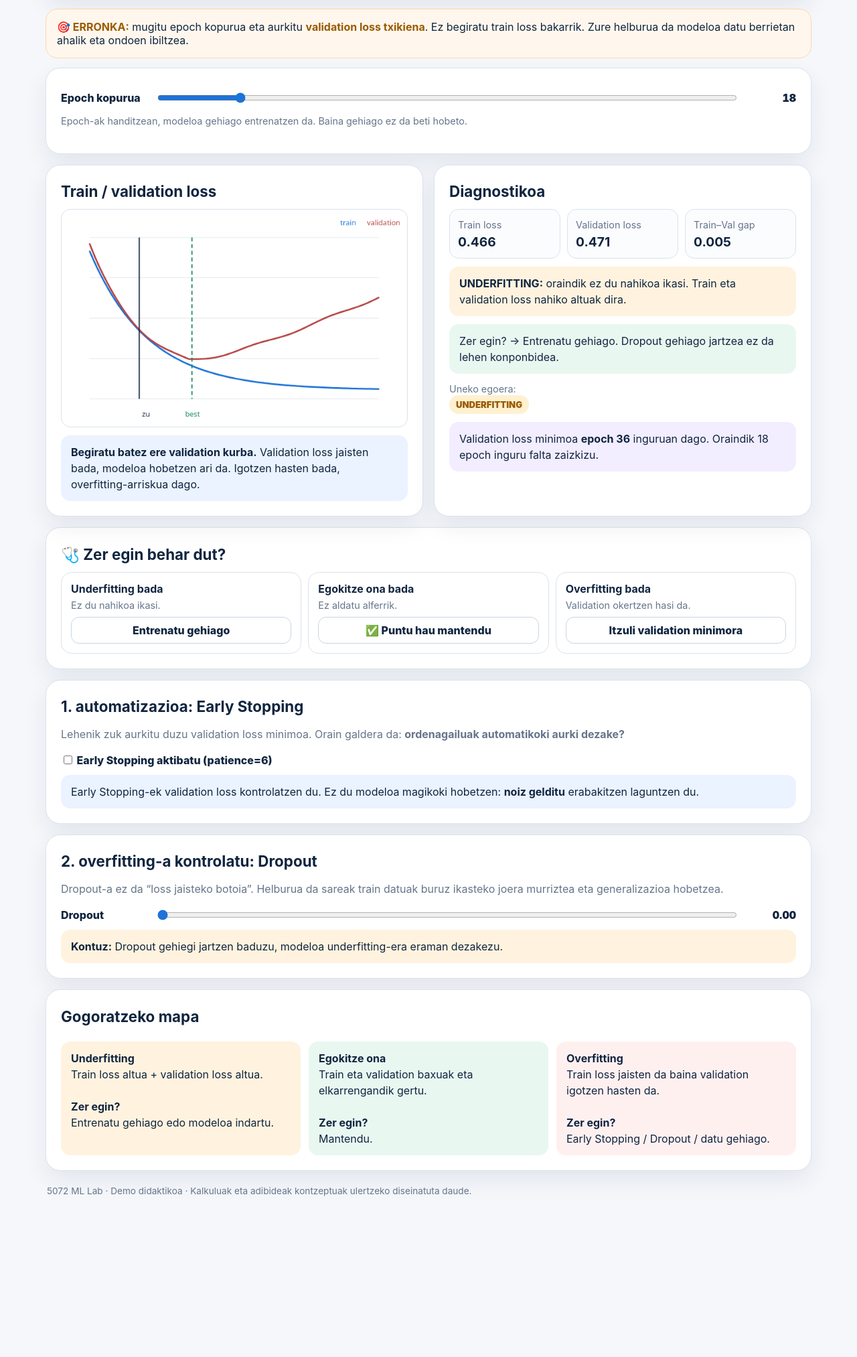
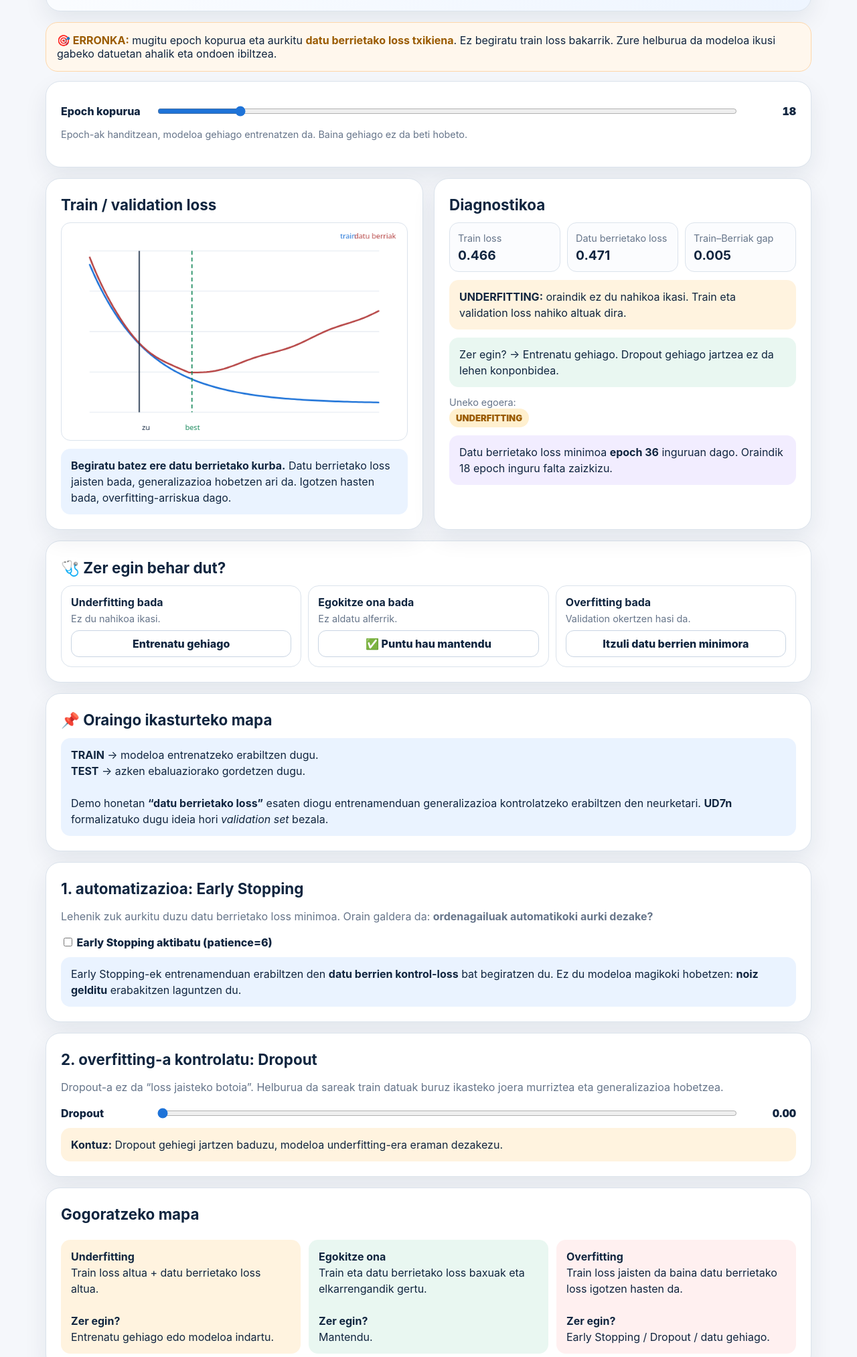
Before and after one commit to rbarrenago/5072-ml, a plain HTML site: page demos/training-doctor/index.html in a window 1280 px wide. Shown: the part 534-2560 px from the top of the page at 67% size. Before the commit the page ends 2400 px from the top, so only its background shows below. Drawn offline with Linux system fonts and the light colour scheme.

Commit message:
Align Training Doctor terminology with UD5 train-test scope

```diff
--- a/demos/training-doctor/index.html
+++ b/demos/training-doctor/index.html
@@ -128,7 +128,7 @@ canvas{width:100%;height:auto;border:1px solid var(--line);border-radius:14px;ba
   <div class="goal">
     <div class="goalbox good">
       <strong>✅ Zer bilatzen dugu?</strong>
-      Validation loss txikia eta train/validation arteko aldea txikia.
+      Datu berrietako loss txikia eta train/datu berrietako loss arteko aldea txikia.
     </div>
     <div class="goalbox info">
       <strong>❌ Zer EZ dugu bilatzen?</strong>
@@ -138,8 +138,8 @@ canvas{width:100%;height:auto;border:1px solid var(--line);border-radius:14px;ba
 
   <div class="timeline">
     <div class="phase under"><strong>1 · Epoch gutxi</strong>UNDERFITTING<br><span class="small">Oraindik ez du nahikoa ikasi.</span></div>
-    <div class="phase good"><strong>2 · Puntu egokia</strong>EGOKITZE ONA<br><span class="small">Validation loss minimoaren ingurua.</span></div>
-    <div class="phase over"><strong>3 · Epoch gehiegi</strong>OVERFITTING<br><span class="small">Train hobetzen da, validation okertzen.</span></div>
+    <div class="phase good"><strong>2 · Puntu egokia</strong>EGOKITZE ONA<br><span class="small">Datu berrietako loss minimoaren ingurua.</span></div>
+    <div class="phase over"><strong>3 · Epoch gehiegi</strong>OVERFITTING<br><span class="small">Train hobetzen da, baina datu berrietako emaitza okertzen.</span></div>
   </div>
 
   <div class="modebar">
@@ -152,8 +152,8 @@ canvas{width:100%;height:auto;border:1px solid var(--line);border-radius:14px;ba
 <section id="guidedMode">
 
   <div class="mission">
-    <strong>🎯 ERRONKA:</strong> mugitu epoch kopurua eta aurkitu <strong>validation loss txikiena</strong>.
-    Ez begiratu train loss bakarrik. Zure helburua da modeloa datu berrietan ahalik eta ondoen ibiltzea.
+    <strong>🎯 ERRONKA:</strong> mugitu epoch kopurua eta aurkitu <strong>datu berrietako loss txikiena</strong>.
+    Ez begiratu train loss bakarrik. Zure helburua da modeloa ikusi gabeko datuetan ahalik eta ondoen ibiltzea.
   </div>
 
   <section class="card">
@@ -170,8 +170,8 @@ canvas{width:100%;height:auto;border:1px solid var(--line);border-radius:14px;ba
       <h2>Train / validation loss</h2>
       <canvas id="gPlot" width="620" height="390"></canvas>
       <div class="callout blue">
-        <strong>Begiratu batez ere validation kurba.</strong>
-        Validation loss jaisten bada, modeloa hobetzen ari da. Igotzen hasten bada, overfitting-arriskua dago.
+        <strong>Begiratu batez ere datu berrietako kurba.</strong>
+        Datu berrietako loss jaisten bada, generalizazioa hobetzen ari da. Igotzen hasten bada, overfitting-arriskua dago.
       </div>
     </section>
 
@@ -180,8 +180,8 @@ canvas{width:100%;height:auto;border:1px solid var(--line);border-radius:14px;ba
 
       <div class="status">
         <div class="item"><span class="small">Train loss</span><b id="gTrain">—</b></div>
-        <div class="item"><span class="small">Validation loss</span><b id="gVal">—</b></div>
-        <div class="item"><span class="small">Train–Val gap</span><b id="gGap">—</b></div>
+        <div class="item"><span class="small">Datu berrietako loss</span><b id="gVal">—</b></div>
+        <div class="item"><span class="small">Train–Berriak gap</span><b id="gGap">—</b></div>
       </div>
 
       <div class="callout" id="gDiag"></div>
@@ -212,17 +212,27 @@ canvas{width:100%;height:auto;border:1px solid var(--line);border-radius:14px;ba
       <div class="action">
         <b>Overfitting bada</b>
         <span class="small">Validation okertzen hasi da.</span>
-        <button class="btn" id="goBest">Itzuli validation minimora</button>
+        <button class="btn" id="goBest">Itzuli datu berrien minimora</button>
       </div>
     </div>
   </section>
 
   <section class="card">
+    <h2>📌 Oraingo ikasturteko mapa</h2>
+    <div class="callout blue">
+      <strong>TRAIN</strong> → modeloa entrenatzeko erabiltzen dugu.<br>
+      <strong>TEST</strong> → azken ebaluaziorako gordetzen dugu.<br><br>
+      Demo honetan <strong>“datu berrietako loss”</strong> esaten diogu entrenamenduan generalizazioa kontrolatzeko erabiltzen den neurketari.
+      <strong>UD7n</strong> formalizatuko dugu ideia hori <em>validation set</em> bezala.
+    </div>
+  </section>
+
+  <section class="card">
     <h2>1. automatizazioa: Early Stopping</h2>
-    <p>Lehenik zuk aurkitu duzu validation loss minimoa. Orain galdera da: <strong>ordenagailuak automatikoki aurki dezake?</strong></p>
+    <p>Lehenik zuk aurkitu duzu datu berrietako loss minimoa. Orain galdera da: <strong>ordenagailuak automatikoki aurki dezake?</strong></p>
     <label style="font-weight:800"><input id="gEarly" type="checkbox"> Early Stopping aktibatu (patience=6)</label>
     <div class="callout blue" id="earlyExplanation">
-      Early Stopping-ek validation loss kontrolatzen du. Ez du modeloa magikoki hobetzen: <strong>noiz gelditu</strong> erabakitzen laguntzen du.
+      Early Stopping-ek entrenamenduan erabiltzen den <strong>datu berrien kontrol-loss</strong> bat begiratzen du. Ez du modeloa magikoki hobetzen: <strong>noiz gelditu</strong> erabakitzen laguntzen du.
     </div>
   </section>
 
@@ -242,9 +252,9 @@ canvas{width:100%;height:auto;border:1px solid var(--line);border-radius:14px;ba
   <section class="card">
     <h2>Gogoratzeko mapa</h2>
     <div class="map3">
-      <div class="callout orange"><strong>Underfitting</strong><br>Train loss altua + validation loss altua.<br><br><strong>Zer egin?</strong><br>Entrenatu gehiago edo modeloa indartu.</div>
-      <div class="callout green"><strong>Egokitze ona</strong><br>Train eta validation baxuak eta elkarrengandik gertu.<br><br><strong>Zer egin?</strong><br>Mantendu.</div>
-      <div class="callout red"><strong>Overfitting</strong><br>Train loss jaisten da baina validation igotzen hasten da.<br><br><strong>Zer egin?</strong><br>Early Stopping / Dropout / datu gehiago.</div>
+      <div class="callout orange"><strong>Underfitting</strong><br>Train loss altua + datu berrietako loss altua.<br><br><strong>Zer egin?</strong><br>Entrenatu gehiago edo modeloa indartu.</div>
+      <div class="callout green"><strong>Egokitze ona</strong><br>Train eta datu berrietako loss baxuak eta elkarrengandik gertu.<br><br><strong>Zer egin?</strong><br>Mantendu.</div>
+      <div class="callout red"><strong>Overfitting</strong><br>Train loss jaisten da baina datu berrietako loss igotzen hasten da.<br><br><strong>Zer egin?</strong><br>Early Stopping / Dropout / datu gehiago.</div>
     </div>
   </section>
 
@@ -343,7 +353,7 @@ function drawCurve(canvas,tr,va,current,best,stop=null){
   g.beginPath();g.moveTo(X(current),p);g.lineTo(X(current),H-p);g.stroke();
 
   g.fillStyle='#1e73d8';g.font='13px system-ui';g.fillText('train',W-120,28);
-  g.fillStyle='#b64545';g.fillText('validation',W-72,28);
+  g.fillStyle='#b64545';g.fillText('datu berriak',W-95,28);
   g.fillStyle='#16885a';g.fillText('best',X(best)-12,H-18);
   g.fillStyle='#10253f';g.fillText('zu',Math.min(W-42,X(current)+5),H-18);
 }
@@ -373,12 +383,12 @@ function guidedUpdate(){
     advice='Zer egin? → Entrenatu gehiago. Dropout gehiago jartzea ez da lehen konponbidea.';
   }else if(idx <= best+5){
     state='EGOKITZE ONA'; bClass='green';
-    diag='<strong>EGOKITZE ONA:</strong> validation loss minimoaren inguruan zaude eta train/validation arteko tartea txikia da.';
+    diag='<strong>EGOKITZE ONA:</strong> datu berrietako loss minimoaren inguruan zaude eta train/datu berrietako loss arteko tartea txikia da.';
     advice='Zer egin? → Mantendu. Helburua ez da train loss = 0, generalizazio ona baizik.';
   }else{
     state='OVERFITTING'; bClass='red';
-    diag='<strong>OVERFITTING:</strong> train loss jaisten jarraitzen du, baina validation loss dagoeneko igo da.';
-    advice='Zer egin? → Itzuli validation minimora, Early Stopping aktibatu edo Dropout moderatua probatu.';
+    diag='<strong>OVERFITTING:</strong> train loss jaisten jarraitzen du, baina datu berrietako loss dagoeneko igo da.';
+    advice='Zer egin? → Itzuli datu berrien minimora, Early Stopping aktibatu edo Dropout moderatua probatu.';
   }
 
   $('#gDiag').className='callout '+bClass;
@@ -388,7 +398,7 @@ function guidedUpdate(){
   $('#gBadge').textContent=state;
 
   const diff=epoch-(best+1);
-  let bestMsg=`Validation loss minimoa <strong>epoch ${best+1}</strong> inguruan dago. `;
+  let bestMsg=`Datu berrietako loss minimoa <strong>epoch ${best+1}</strong> inguruan dago. `;
   if(diff<0) bestMsg+=`Oraindik ${Math.abs(diff)} epoch inguru falta zaizkizu.`;
   else if(Math.abs(diff)<=5) bestMsg+=`Oso gertu zaude.`;
   else bestMsg+=`${diff} epoch inguru beranduago zaude; dagoeneko overfitting-erantz zoaz.`;
```
